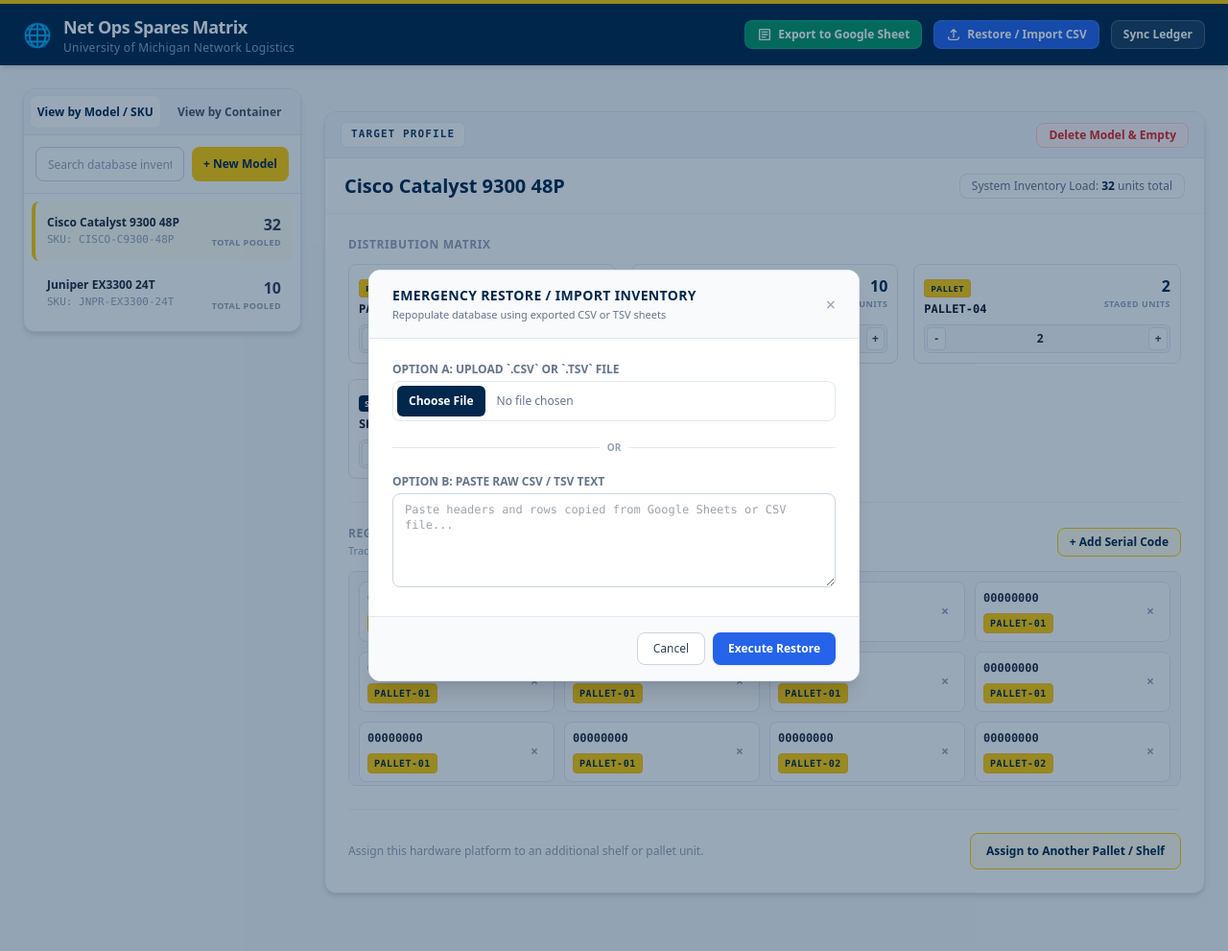
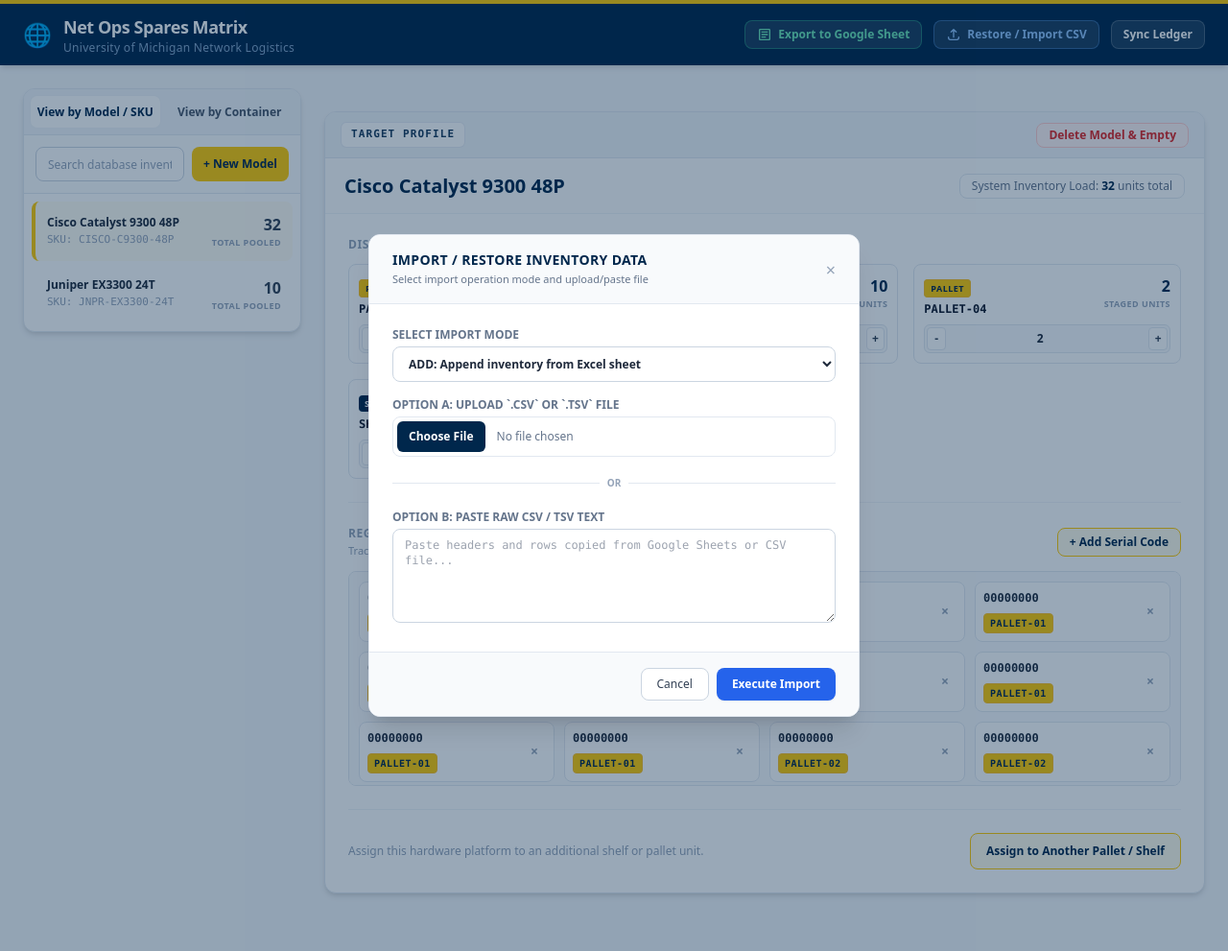
Before and after one commit to jsphkabil/umnet-infrastructure-inventory, a Flask app: page / in a window 1280 px wide, after a click on "Restore / Import CSV". Shown: the whole page at 96% size. Run offline with Flask 3, Linux system fonts and the light colour scheme; some libraries are stand-ins or nearby versions.

Commit message:
Bug fix, improved import function, UI changes

```diff
--- a/app.py
+++ b/app.py
@@ -16,12 +16,10 @@
     try:
         schema_info = db.session.execute(text("SELECT sql FROM sqlite_master WHERE type='table' AND name='serial_numbers'")).scalar()
         if schema_info and 'UNIQUE' in schema_info.upper() and 'SERIAL_CODE' in schema_info.upper():
-            # Temporarily back up data, rebuild table without UNIQUE constraint, and restore records
             db.session.execute(text("CREATE TABLE IF NOT EXISTS serial_numbers_backup AS SELECT * FROM serial_numbers;"))
             db.session.execute(text("DROP TABLE serial_numbers;"))
             db.session.commit()
 
-            # Re-create table using updated SQLAlchemy model schema
             db.create_all()
 
             db.session.execute(text("""
@@ -155,7 +153,6 @@
     if action == 'increment':
         raw_code = data.get('serial_code', '').strip().upper()
 
-        # Default to '00000000' if blank or explicitly set to '00000000'
         if not raw_code or raw_code == '00000000':
             serial_code = '00000000'
         else:
@@ -204,7 +201,6 @@
             if fallback_serial:
                 db.session.delete(fallback_serial)
 
-        # Automatically purge allocation card if model quantity hits 0 in this container
         is_purged = allocation.quantity <= 0
         if is_purged:
             db.session.delete(allocation)
@@ -398,7 +394,6 @@
 
         db.session.delete(serial)
 
-        # Remove allocation if quantity drops to 0
         if alloc and alloc.quantity <= 0:
             db.session.delete(alloc)
 
@@ -448,12 +443,10 @@
             model_name = model.model_name if model else 'Unknown Model'
             sku = model.sku if model else 'N/A'
 
-            # Export registered serial numbers
             for s in serials:
                 code = s.serial_code if s.serial_code and s.serial_code.strip() else '00000000'
                 writer.writerow([alloc.container_id, alloc.container_type or 'N/A', brand, model_name, sku, code])
 
-            # Export remaining unassigned units as fallback '00000000'
             remaining_qty = max(0, alloc.quantity - len(serials))
             for _ in range(remaining_qty):
                 writer.writerow([alloc.container_id, alloc.container_type or 'N/A', brand, model_name, sku, '00000000'])
@@ -516,7 +509,6 @@
 
         tsv_content = "\n".join(tsv_rows)
 
-        # Try updating/creating real Google Sheet via gspread if credentials are provided
         creds_file = os.environ.get('GOOGLE_SERVICE_ACCOUNT_FILE', 'service_account.json')
         if os.path.exists(creds_file):
             try:
@@ -569,26 +561,33 @@
 
 @app.route('/api/import/csv', methods=['POST'])
 def import_csv():
-    """Import and restore inventory records from exported CSV/TSV file or raw pasted text."""
+    """Import inventory records with three modes: add, subtract, and replace."""
     try:
+        mode = request.form.get('mode', 'add').lower()
         csv_text = None
+
         if 'file' in request.files and request.files['file'].filename != '':
             file = request.files['file']
             csv_text = file.read().decode('utf-8-sig', errors='replace')
         elif request.is_json:
             data = request.get_json() or {}
             csv_text = data.get('csv_content', '')
+            mode = data.get('mode', mode).lower()
         else:
             csv_text = request.form.get('csv_content', '')
 
         if not csv_text or not csv_text.strip():
             return jsonify({'success': False, 'error': 'No CSV or TSV data provided.'}), 400
 
-        # Reset all existing database records prior to restore population
-        SerialNumber.query.delete()
-        PhysicalAllocation.query.delete()
-        EquipmentModel.query.delete()
-        db.session.flush()
+        if mode not in ['add', 'subtract', 'replace']:
+            return jsonify({'success': False, 'error': 'Invalid import mode specified.'}), 400
+
+        # Replace mode purges existing records first
+        if mode == 'replace':
+            SerialNumber.query.delete()
+            PhysicalAllocation.query.delete()
+            EquipmentModel.query.delete()
+            db.session.flush()
 
         sample = csv_text[:2048]
         delimiter = '\t' if '\t' in sample and sample.count('\t') > sample.count(',') else ','
@@ -598,13 +597,10 @@
 
         headers = None
         rows_processed = 0
-        models_created = 0
-        containers_created = 0
-        serials_created = 0
+        items_modified = 0
 
         model_cache = {}
         alloc_cache = {}
-        used_serials = set()
 
         for row in reader:
             if not row or not any(row):
@@ -647,60 +643,71 @@
             container_id = container_id.upper()
             raw_serial_code = raw_serial_code.upper() if raw_serial_code else "00000000"
 
-            if sku not in model_cache:
+            if mode in ['add', 'replace']:
+                if sku not in model_cache:
+                    model = EquipmentModel.query.filter_by(sku=sku).first()
+                    if not model:
+                        model = EquipmentModel(model_name=model_name, sku=sku)
+                        db.session.add(model)
+                        db.session.flush()
+                    model_cache[sku] = model
+                else:
+                    model = model_cache[sku]
+
+                alloc_key = (model.id, container_id)
+                if alloc_key not in alloc_cache:
+                    alloc = PhysicalAllocation.query.filter_by(model_id=model.id, container_id=container_id).first()
+                    if not alloc:
+                        alloc = PhysicalAllocation(
+                            model_id=model.id,
+                            container_id=container_id,
+                            container_type=container_type,
+                            quantity=0
+                        )
+                        db.session.add(alloc)
+                        db.session.flush()
+                    alloc_cache[alloc_key] = alloc
+                else:
+                    alloc = alloc_cache[alloc_key]
+
+                final_sn = '00000000' if not raw_serial_code else raw_serial_code
+                new_sn = SerialNumber(
+                    serial_code=final_sn,
+                    model_id=model.id,
+                    location_id=alloc.id
+                )
+                db.session.add(new_sn)
+                alloc.quantity += 1
+                items_modified += 1
+
+            elif mode == 'subtract':
+                # Remove matching records if present
                 model = EquipmentModel.query.filter_by(sku=sku).first()
-                if not model:
-                    model = EquipmentModel(model_name=model_name, sku=sku)
-                    db.session.add(model)
-                    db.session.flush()
-                    models_created += 1
-                model_cache[sku] = model
-            else:
-                model = model_cache[sku]
+                if model:
+                    alloc = PhysicalAllocation.query.filter_by(model_id=model.id, container_id=container_id).first()
+                    if alloc:
+                        if raw_serial_code != '00000000':
+                            target_serial = SerialNumber.query.filter_by(
+                                location_id=alloc.id,
+                                serial_code=raw_serial_code
+                            ).first()
+                        else:
+                            target_serial = SerialNumber.query.filter_by(location_id=alloc.id).first()
 
-            alloc_key = (model.id, container_id)
-            if alloc_key not in alloc_cache:
-                alloc = PhysicalAllocation.query.filter_by(model_id=model.id, container_id=container_id).first()
-                if not alloc:
-                    alloc = PhysicalAllocation(
-                        model_id=model.id,
-                        container_id=container_id,
-                        container_type=container_type,
-                        quantity=0
-                    )
-                    db.session.add(alloc)
-                    db.session.flush()
-                    containers_created += 1
-                alloc_cache[alloc_key] = alloc
-            else:
-                alloc = alloc_cache[alloc_key]
+                        if target_serial:
+                            db.session.delete(target_serial)
+                            alloc.quantity -= 1
+                            items_modified += 1
 
-            if not raw_serial_code or raw_serial_code == '00000000':
-                final_sn = '00000000'
-            else:
-                final_sn = raw_serial_code
-                used_serials.add(final_sn)
+                            if alloc.quantity <= 0:
+                                db.session.delete(alloc)
 
-            new_sn = SerialNumber(
-                serial_code=final_sn,
-                model_id=model.id,
-                location_id=alloc.id
-            )
-            db.session.add(new_sn)
-            alloc.quantity += 1
-            serials_created += 1
             rows_processed += 1
 
         db.session.commit()
 
-        return jsonify({
-            'success': True,
-            'rows_processed': rows_processed,
-            'models_created': models_created,
-            'containers_created': containers_created,
-            'serials_created': serials_created,
-            'message': f'Successfully restored {rows_processed} items into the matrix ledger!'
-        })
+        msg = f'Import completed ({mode.upper()} mode): {items_modified} units processed across {rows_processed} rows.'
+        return jsonify({'success': True, 'message': msg})
 
     except Exception as e:
         db.session.rollback()
--- a/templates/dashboard.html
+++ b/templates/dashboard.html
@@ -33,19 +33,21 @@
                 </div>
             </div>
             <div class="flex items-center space-x-3">
-                <button id="export-sheets-btn" onclick="exportToGoogleSheet()" class="px-3 py-1.5 text-xs font-bold bg-emerald-600 hover:bg-emerald-500 border border-emerald-400/30 rounded-lg text-white transition-all flex items-center space-x-1.5 shadow-xs">
+                <button id="export-sheets-btn" onclick="exportToGoogleSheet()" class="px-3 py-1.5 text-xs font-semibold bg-white/10 hover:bg-white/20 border border-emerald-400/40 rounded-lg text-emerald-300 transition-all flex items-center space-x-1.5 shadow-xs">
                     <svg class="w-4 h-4 fill-current" viewBox="0 0 24 24">
                         <path d="M19 3H5c-1.1 0-2 .9-2 2v14c0 1.1.9 2 2 2h14c1.1 0 2-.9 2-2V5c0-1.1-.9-2-2-2zm0 16H5V5h14v14zM7 7h10v2H7zm0 4h10v2H7zm0 4h7v2H7z"/>
                     </svg>
                     <span>Export to Google Sheet</span>
                 </button>
-                <button onclick="toggleModal('import-csv-modal')" class="px-3 py-1.5 text-xs font-bold bg-blue-600 hover:bg-blue-500 border border-blue-400/30 rounded-lg text-white transition-all flex items-center space-x-1.5 shadow-xs">
+
+                <button onclick="toggleModal('import-csv-modal')" class="px-3 py-1.5 text-xs font-semibold bg-white/10 hover:bg-white/20 border border-blue-400/40 rounded-lg text-blue-300 transition-all flex items-center space-x-1.5 shadow-xs">
                     <svg class="w-4 h-4 fill-none stroke-current" viewBox="0 0 24 24" stroke-width="2">
                         <path stroke-linecap="round" stroke-linejoin="round" d="M4 16v1a3 3 0 003 3h10a3 3 0 003-3v-1m-4-8l-4-4m0 0L8 8m4-4v12" />
                     </svg>
                     <span>Restore / Import CSV</span>
                 </button>
-                <button onclick="window.location.reload();" class="px-3 py-1.5 text-xs font-semibold bg-white/10 border border-white/20 rounded-lg hover:bg-white/20 text-white transition-colors">
+
+                <button onclick="window.location.reload();" class="px-3 py-1.5 text-xs font-semibold bg-white/10 hover:bg-white/20 border border-white/20 rounded-lg text-white transition-colors">
                     Sync Ledger
                 </button>
             </div>
@@ -82,7 +84,6 @@
                             <span>+ New Model</span>
                         </button>
                     </div>
-                    <!-- SERIAL MATCHES SEARCH CONTAINER BELOW SEARCH BAR -->
                     <div id="serial-search-results" class="w-full hidden space-y-1 border-t border-slate-200 pt-2 mt-2"></div>
                 </div>
 
@@ -153,7 +154,6 @@
                         <div>
                             <h3 id="matrix-grid-title" class="text-xs font-bold text-slate-400 uppercase tracking-wider mb-3">Distribution Matrix</h3>
 
-                            <!-- Dynamic Grid -->
                             <div id="dynamic-grid-cards-container" class="grid grid-cols-1 sm:grid-cols-2 lg:grid-cols-3 gap-4">
                             </div>
                         </div>
@@ -279,7 +279,7 @@
         </div>
     </div>
 
-    <!-- MODAL 4: EMERGENCY RESTORE / IMPORT CSV -->
+    <!-- MODAL 4: EMERGENCY RESTORE / IMPORT CSV (WITH ADD/SUBTRACT/REPLACE MODES) -->
     <div id="import-csv-modal" class="fixed inset-0 z-50 overflow-y-auto hidden">
         <div class="flex items-center justify-center min-h-screen px-4">
             <div class="fixed inset-0 bg-michigan-blue/40 backdrop-blur-xs" onclick="toggleModal('import-csv-modal')"></div>
@@ -287,12 +287,20 @@
                 <form id="import-csv-form" onsubmit="submitCsvImport(event)">
                     <div class="px-6 py-4 border-b border-slate-200 bg-slate-50 flex justify-between items-center">
                         <div>
-                            <h3 class="font-bold text-michigan-blue text-sm uppercase tracking-wide">Emergency Restore / Import Inventory</h3>
-                            <p class="text-[11px] text-slate-500 mt-0.5">Repopulate database using exported CSV or TSV sheets</p>
+                            <h3 class="font-bold text-michigan-blue text-sm uppercase tracking-wide">Import / Restore Inventory Data</h3>
+                            <p class="text-[11px] text-slate-500 mt-0.5">Select import operation mode and upload/paste file</p>
                         </div>
                         <button type="button" onclick="toggleModal('import-csv-modal')" class="text-slate-400 hover:text-slate-600 text-lg">×</button>
                     </div>
                     <div class="p-6 space-y-4">
+                        <div>
+                            <label class="block text-xs font-bold text-slate-500 uppercase mb-1">Select Import Mode</label>
+                            <select id="import-mode-select" class="w-full px-3 py-2 border border-slate-300 rounded-lg text-xs font-bold bg-white focus:ring-2 focus:ring-michigan-blue/20 focus:border-michigan-blue focus:outline-none">
+                                <option value="add">ADD: Append inventory from Excel sheet</option>
+                                <option value="subtract">SUBTRACT: Remove matching switches/serials in sheet from DB</option>
+                                <option value="replace">REPLACE: Wipe entire DB and reload with sheet contents</option>
+                            </select>
+                        </div>
                         <div>
                             <label class="block text-xs font-bold text-slate-500 uppercase mb-1">Option A: Upload `.csv` or `.tsv` File</label>
                             <input type="file" id="import-file-input" accept=".csv, .tsv, .txt" class="w-full text-xs text-slate-500 file:mr-3 file:py-2 file:px-3 file:rounded-md file:border-0 file:text-xs file:font-semibold file:bg-michigan-blue file:text-white hover:file:bg-blue-900 border border-slate-200 rounded-lg p-1">
@@ -310,7 +318,7 @@
                     <div class="px-6 py-4 bg-slate-50 border-t border-slate-200 flex justify-end space-x-2">
                         <button type="button" onclick="toggleModal('import-csv-modal')" class="px-4 py-2 text-xs font-medium text-slate-700 bg-white border border-slate-300 rounded-lg hover:bg-slate-50">Cancel</button>
                         <button type="submit" id="import-submit-btn" class="px-4 py-2 text-xs font-bold text-white bg-blue-600 rounded-lg hover:bg-blue-500 shadow-sm flex items-center space-x-1.5">
-                            <span>Execute Restore</span>
+                            <span>Execute Import</span>
                         </button>
                     </div>
                 </form>
@@ -600,9 +608,21 @@
 
         function switchSidebarView(mode) {
             activeSidebarViewMode = mode;
-            document.getElementById('catalog-search-input').value = '';
+
+            // 1. Clear the search input text
+            const searchInput = document.getElementById('catalog-search-input');
+            if (searchInput) {
+                searchInput.value = '';
+            }
+
+            // 2. Reset visibility on all model and location list rows
+            document.querySelectorAll('.catalog-row, .location-row').forEach(row => {
+                row.style.display = '';
+            });
+
             updateRegisterBtnVisibility();
 
+            // Clear serial search results dropdown if active
             const searchResultsContainer = document.getElementById('serial-search-results');
             if (searchResultsContainer) {
                 searchResultsContainer.innerHTML = '';
@@ -1110,7 +1130,6 @@
                 const tsvData = data.tsv_data || '';
                 const sheetUrl = data.spreadsheet_url || 'https://sheets.new';
 
-                // Display directional instructions popup
                 const userConfirmed = await showCustomDialog({
                     title: "Export to Google Sheets & Excel",
                     message: "Press OK to complete the export process:\n\n1. Formatted inventory will be copied to your clipboard.\n2. An Excel / CSV spreadsheet backup file will download automatically.\n3. Google Sheets will open in a new tab (press Ctrl+V or Cmd+V to paste into cell A1).",
@@ -1119,10 +1138,8 @@
                 });
 
                 if (userConfirmed) {
-                    // 1. Copy formatted TSV matrix directly inside the button click handler context
                     await copyTextToClipboard(tsvData);
 
-                    // 2. Trigger automatic backup Excel / CSV download
                     const downloadLink = document.createElement('a');
                     downloadLink.href = '/api/export/csv';
                     downloadLink.download = 'network_spares_inventory.csv';
@@ -1130,7 +1147,6 @@
                     downloadLink.click();
                     document.body.removeChild(downloadLink);
 
-                    // 3. Open Google Sheets window
                     window.open(sheetUrl, '_blank');
 
                     showToast("Copied to clipboard & Excel downloaded! Press Ctrl+V in Google Sheets to paste.", "info");
@@ -1151,17 +1167,37 @@
             e.preventDefault();
             const fileInput = document.getElementById('import-file-input');
             const textInput = document.getElementById('import-text-input');
+            const modeSelect = document.getElementById('import-mode-select');
             const submitBtn = document.getElementById('import-submit-btn');
 
             const file = fileInput.files[0];
             const rawText = textInput.value.trim();
+            const mode = modeSelect ? modeSelect.value : 'add';
 
             if (!file && !rawText) {
                 showToast("Please choose a CSV file or paste raw text.", "warning");
                 return;
             }
 
+            // Require confirmation text for REPLACE mode
+            if (mode === 'replace') {
+                const confirmPhrase = await showCustomDialog({
+                    title: "⚠️ DANGER: REPLACE DATABASE",
+                    message: "Replacing the database will PERMANENTLY ERASE all existing inventory and reload only what is in this Excel sheet.\n\nTo confirm you want to proceed, type \"sudo delete database\" below:",
+                    hasInput: true,
+                    inputLabel: "Type Confirmation Phrase",
+                    defaultValue: "",
+                    showCancel: true
+                });
+
+                if (confirmPhrase !== "sudo delete database") {
+                    showToast("Confirmation failed. Database replacement cancelled.", "warning");
+                    return;
+                }
+            }
+
             const formData = new FormData();
+            formData.append('mode', mode);
             if (file) {
                 formData.append('file', file);
             } else {
@@ -1170,7 +1206,7 @@
 
             if (submitBtn) {
                 submitBtn.disabled = true;
-                submitBtn.innerText = "Processing Restore...";
+                submitBtn.innerText = "Processing Import...";
             }
 
             try {
@@ -1193,11 +1229,11 @@
                 }, 1000);
             } catch (err) {
                 console.error(err);
-                showToast("Server error during inventory restore.", "error");
+                showToast("Server error during inventory import.", "error");
             } finally {
                 if (submitBtn) {
                     submitBtn.disabled = false;
-                    submitBtn.innerText = "Execute Restore";
+                    submitBtn.innerText = "Execute Import";
                 }
             }
         }
```
